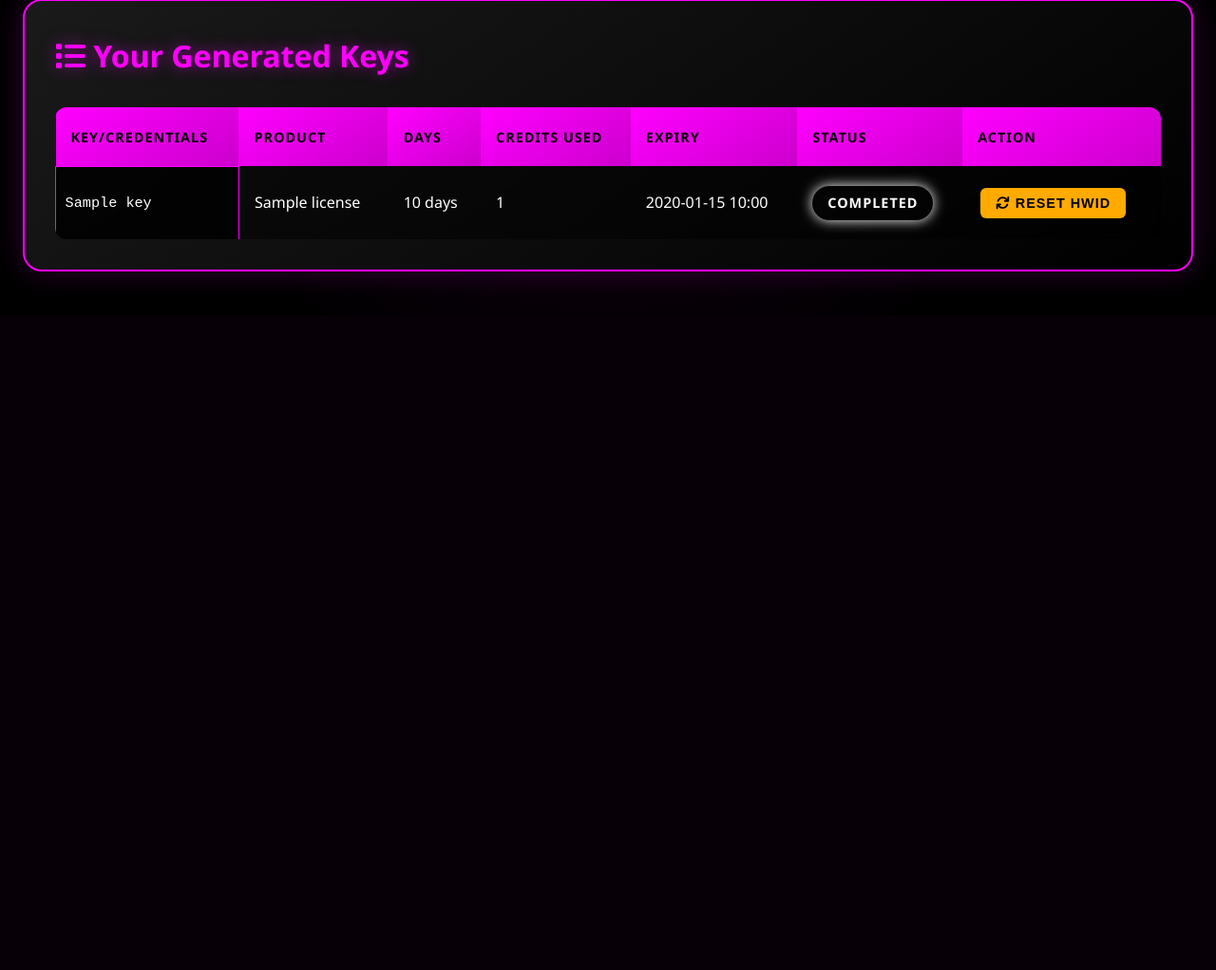
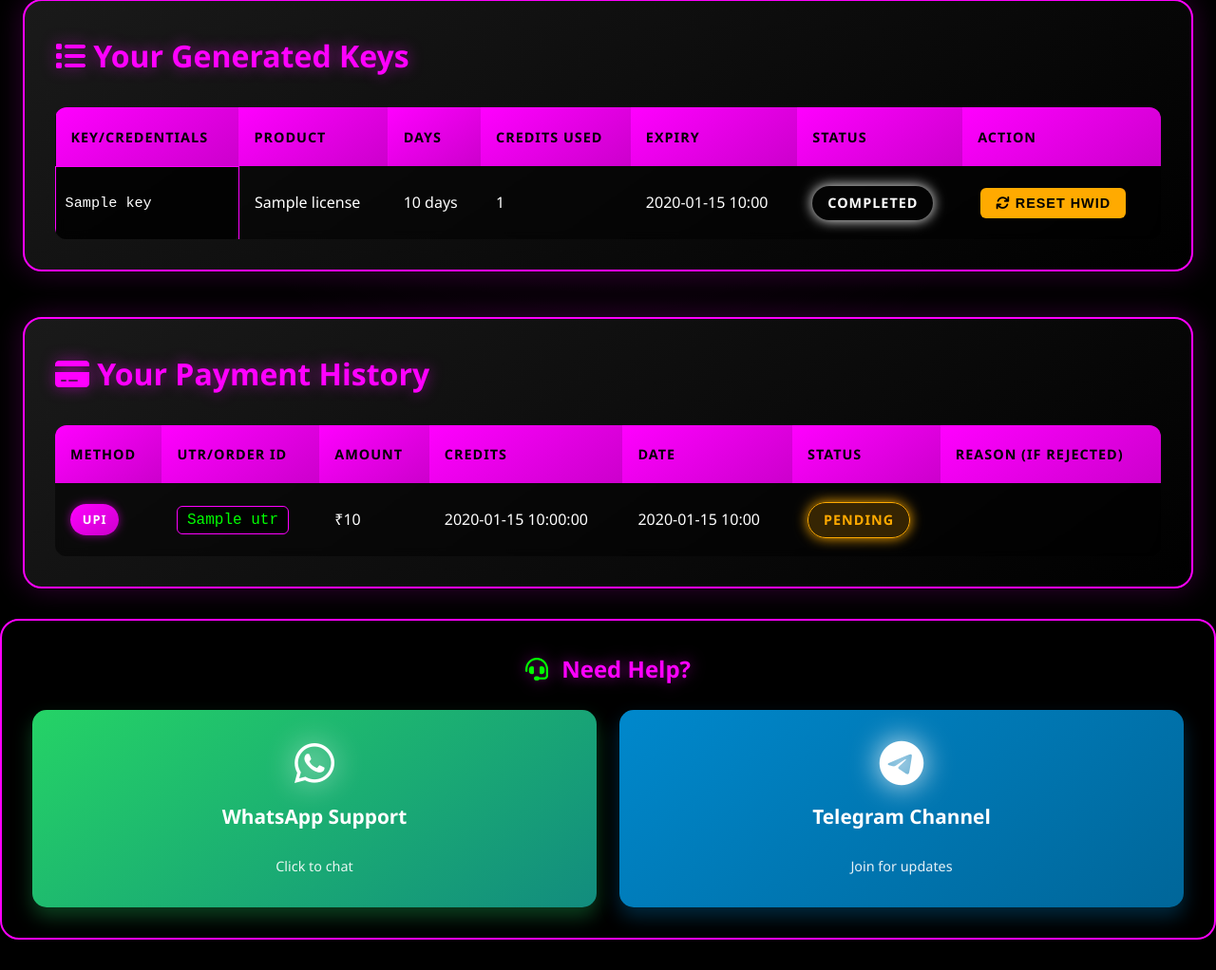
Before and after one commit to saddigamber-dev/Admin-Panels, a Flask app: page /dashboard in a window 1280 px wide. Shown: the part 467-1489 px from the top of the page at 95% size. Before the commit the page ends 763 px from the top, so only its background shows below. Run offline with Flask 3, Linux system fonts and the light colour scheme; the visitor is signed in with stand-in values (Sample User, id 1); a database or web service that is not in the repository returns one stand-in record (values such as "Sample title"); some libraries are stand-ins or nearby versions.

Commit message:
Update dashboard.html

```diff
--- a/templates/dashboard.html
+++ b/templates/dashboard.html
@@ -131,6 +131,82 @@
                     </table>
                 </div>
             </div>
+
+            <!-- Payment Status Section - NEW -->
+            <div class="card full-width" style="margin-top: 1rem;">
+                <h2><i class="fas fa-credit-card"></i> Your Payment History</h2>
+                <div class="table-container">
+                    <table>
+                        <thead>
+                            <tr>
+                                <th>Method</th>
+                                <th>UTR/Order ID</th>
+                                <th>Amount</th>
+                                <th>Credits</th>
+                                <th>Date</th>
+                                <th>Status</th>
+                                <th>Reason (if rejected)</th>
+                            </tr>
+                        </thead>
+                        <tbody>
+                            {% for payment in payments %}
+                            <tr>
+                                <td>
+                                    {% if payment.payment_method == 'binance' %}
+                                    <span class="key-type-badge" style="background: #f0b90b; color: black;">BINANCE</span>
+                                    {% else %}
+                                    <span class="key-type-badge">UPI</span>
+                                    {% endif %}
+                                </td>
+                                <td><code>{{ payment.utr or payment.order_id }}</code></td>
+                                <td>₹{{ payment.amount }}</td>
+                                <td>{{ payment.credits_added }}</td>
+                                <td>{{ payment.date[:16] }}</td>
+                                <td>
+                                    {% if payment.status == 'approved' %}
+                                    <span class="status-badge status-active">APPROVED</span>
+                                    {% elif payment.status == 'rejected' %}
+                                    <span class="status-badge status-inactive">REJECTED</span>
+                                    {% else %}
+                                    <span class="status-badge status-pending">PENDING</span>
+                                    {% endif %}
+                                </td>
+                                <td>
+                                    {% if payment.status == 'rejected' and payment.rejection_reason %}
+                                    <span style="color: var(--accent-red);">{{ payment.rejection_reason }}</span>
+                                    {% elif payment.status == 'rejected' %}
+                                    <span style="color: var(--accent-red);">Rejected by admin</span>
+                                    {% endif %}
+                                </td>
+                            </tr>
+                            {% else %}
+                            <tr>
+                                <td colspan="7" style="text-align: center; color: var(--text-secondary);">
+                                    No payment history found
+                                </td>
+                            </tr>
+                            {% endfor %}
+                        </tbody>
+                    </table>
+                </div>
+            </div>
+        </div>
+    </div>
+
+    <!-- Support Section -->
+    <div class="support-section" style="margin-top: 2rem; margin-bottom: 2rem;">
+        <h3><i class="fas fa-headset"></i> Need Help?</h3>
+        <div class="support-grid">
+            <a href="{{ whatsapp_link }}" target="_blank" class="support-card whatsapp">
+                <i class="fab fa-whatsapp"></i>
+                <span>WhatsApp Support</span>
+                <small>Click to chat</small>
+            </a>
+            <a href="{{ telegram_channel }}" target="_blank" class="support-card telegram">
+                <i class="fab fa-telegram"></i>
+                <span>Telegram Channel</span>
+                <small>Join for updates</small>
+            </a>
         </div>
     </div>
 
```
